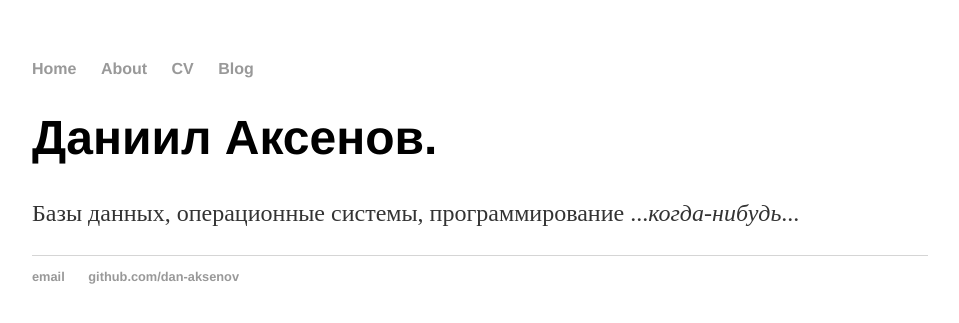
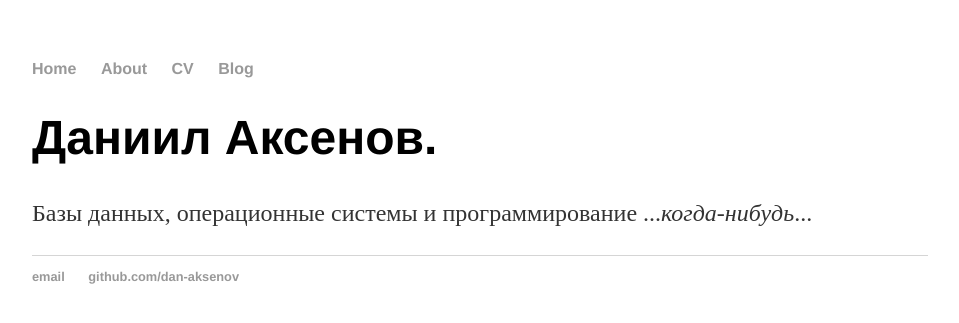
Before and after one commit to dan-aksenov/dan-aksenov.github.io-old, a Jekyll site: the page built from index.html, in a window 1280 px wide. Shown: the top 323 px of the page, without its empty margins (160-1119 px from the left). Built offline with Jekyll 4.4.1, drawn with Linux system fonts in a browser that asks for light colours.

Commit message:
smaller fixes

```diff
--- a/index.html
+++ b/index.html
@@ -4,7 +4,7 @@ name: Daniil Aksenov (dbax), Database Engeneer
 ---
 <div class="blurb">
         		<h1>Даниил Аксенов.</h1>
-				<p>Базы данных, операционные системы, программирование ...<em>когда-нибудь</em>...
+				<p>Базы данных, операционные системы и программирование ...<em>когда-нибудь</em>...
 				<!--a href="/about">Read more about my life...</a-->
 				</p>
 </div><!-- /.blurb -->
```
